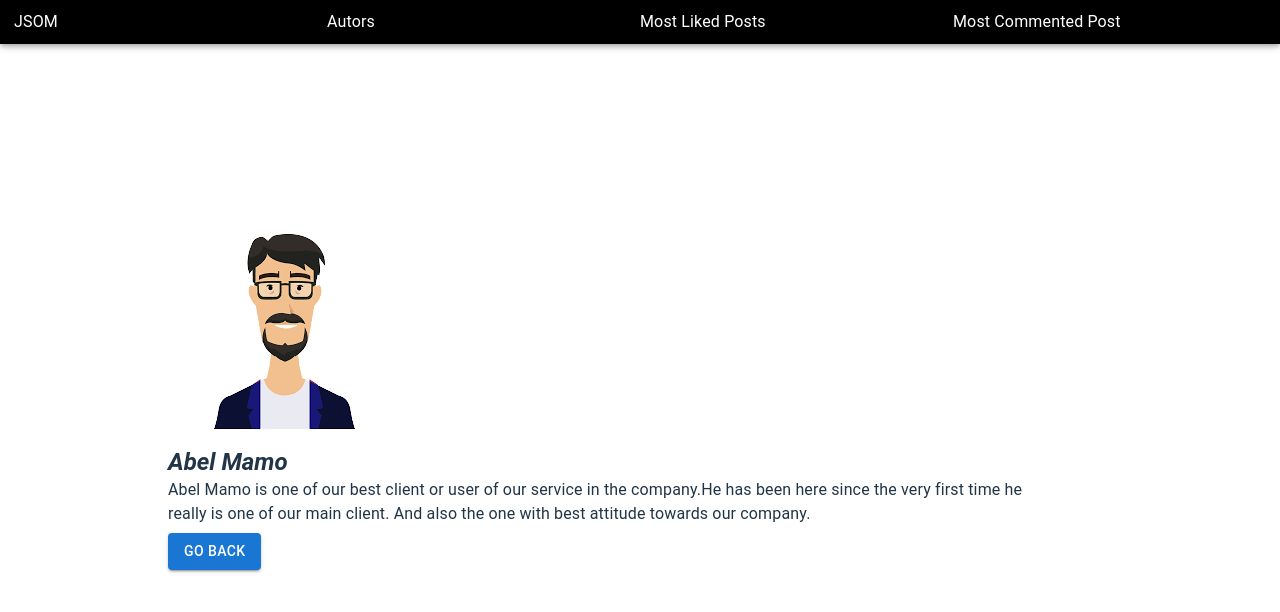
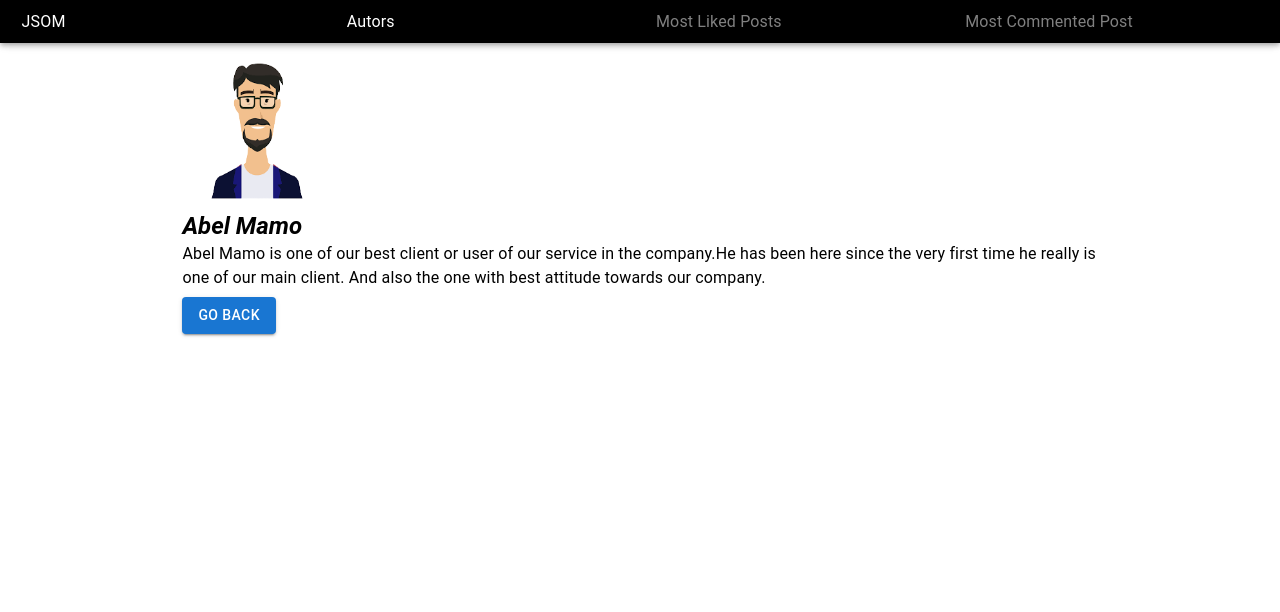
Before and after one commit to SolomonMuhyeY/ReactUserProfileNavigator3.0, a React (Vite) app: page /UserDescription/1 in a window 1280 px wide. Shown: the top 612 px of the page. Built offline with nearby package versions, Linux system fonts and the light colour scheme.

Commit message:
some mod

```diff
--- a/index.html
+++ b/index.html
@@ -1,13 +1,16 @@
 <!DOCTYPE html>
 <html lang="en">
+
 <head>
   <meta charset="UTF-8" />
   <link rel="icon" type="image/svg+xml" href="/vite.svg" />
   <meta name="viewport" content="width=device-width, initial-scale=1.0" />
-    <title>Vite + React</title>
+  <title>ReactUserProfileNavigator : using Material UI</title>
 </head>
+
 <body>
   <div id="root"></div>
   <script type="module" src="/src/main.jsx"></script>
 </body>
+
 </html>
--- a/src/components/NavBar.jsx
+++ b/src/components/NavBar.jsx
@@ -1,33 +1,72 @@
 import React from "react";
-import {
-  AppBar,
-  List,
-  ListItem,
-  ListItemText,
-  Typography,
-} from "@mui/material";
+import { AppBar, List, ListItem, ListItemText } from "@mui/material";
+
 export default function NavBar() {
   return (
-    <AppBar sx={{ bgcolor: "black" }}>
+    <AppBar sx={{ bgcolor: "black", mb: "1rem" }}>
       <List
         component='nav'
         sx={{
           display: "flex",
-          mx: 1,
-          justifyContent: "space-between",
-          p: "6px",
+          mb: 0,
+          p: 0.7,
+          fontSize: 12,
+          justifyContent: "end",
         }}
       >
-        <ListItem sx={{ p: 0 }}>
+        <ListItem
+          sx={{
+            p: 0,
+            ":hover": {
+              scale: "1.009",
+            },
+            transition: "all",
+            transitionDuration: "800ms",
+            cursor: "pointer",
+            mx: 2,
+          }}
+        >
           <ListItemText>JSOM</ListItemText>
         </ListItem>
-        <ListItem sx={{ p: 0 }}>
+        <ListItem
+          sx={{
+            p: 0,
+            ":hover": {
+              scale: "1.009",
+            },
+            transition: "all",
+            transitionDuration: "800ms",
+            cursor: "pointer",
+          }}
+        >
           <ListItemText primary='Autors' />
         </ListItem>
-        <ListItem sx={{ p: 0 }}>
+        <ListItem
+          sx={{
+            p: 0,
+            ":hover": {
+              scale: "1.009",
+            },
+            transition: "all",
+            transitionDuration: "800ms",
+            cursor: "pointer",
+            color: "gray",
+          }}
+        >
           <ListItemText primary='Most Liked Posts' />
         </ListItem>
-        <ListItem sx={{ p: 0 }}>
+        <ListItem
+          sx={{
+            p: 0,
+            ":hover": {
+              scale: "1.009",
+            },
+            transition: "all",
+            transitionDuration: "800ms",
+            cursor: "pointer",
+            color: "gray",
+          }}
+        >
           <ListItemText>Most Commented Post</ListItemText>
         </ListItem>
       </List>
--- a/src/components/User.jsx
+++ b/src/components/User.jsx
@@ -6,23 +6,23 @@ export default function User({ client }) {
   return (
     <Box
       sx={{
-        borderRadius: "10px",
+        borderRadius: "5px",
         py: "0.5rem",
         px: "0.85rem",
         my: "16px",
-        mx: "auto",
+        mx: "14px",
         textAlign: "center",
         boxShadow: "2px 0 1px 0 #ddd, -2px 0 1px 0 #ddd, 0 2px 1px 0 #ddd",
         ":hover": {
-          scale: "1.05",
+          scale: "1.035",
           transition: "ease-in-out",
-          transitionDuration: "2000ms",
+          transitionDuration: "1400ms",
         },
       }}
     >
       <img src={client.img} />
       <Typography
-        variant='h6'
+        variant='body1'
         sx={{ fontStyle: "italic", fontWeight: "bolder" }}
       >
         {client.name}
@@ -35,6 +35,7 @@ export default function User({ client }) {
             py: "3px",
             px: "5px",
             fontSize: "small",
+            fontWeight: "bold",
             wordSpacing: "-2px",
             borderRadius: "5px",
             ":hover": {
@@ -45,7 +46,6 @@ export default function User({ client }) {
             transition: "ease-in-out",
             my: "0.56rem",
           }}
-          className='bg-blue-600 p-1 my-3 rounded transition duration-1000 ease  hover:bg-blue-500'
         >
           {client.btnMsg}
         </Button>
--- a/src/components/UserDescription.jsx
+++ b/src/components/UserDescription.jsx
@@ -15,7 +15,7 @@ function UserDescription() {
     return <div>User not found</div>;
   }
   return (
-    <Container>
+    <Container variant='div'>
       <img src={user.img} alt={user.name} />
       <Typography
         variant='h5'
--- a/src/index.css
+++ b/src/index.css
@@ -1,69 +1,7 @@
-:root {
-  font-family: Inter, system-ui, Avenir, Helvetica, Arial, sans-serif;
-  line-height: 1.5;
-  font-weight: 400;
-
-  color-scheme: light dark;
-  color: rgba(255, 255, 255, 0.87);
-  background-color: #242424;
-
-  font-synthesis: none;
-  text-rendering: optimizeLegibility;
-  -webkit-font-smoothing: antialiased;
-  -moz-osx-font-smoothing: grayscale;
-  -webkit-text-size-adjust: 100%;
+body {
+  background: #fff;
 }
-
-a {
-  font-weight: 500;
-  color: #646cff;
-  text-decoration: inherit;
+img {
+  width: 150px;
+  height: 150px;
 }
-a:hover {
-  color: #535bf2;
-}
-
-body {
-  margin: 0;
-  display: flex;
-  place-items: center;
-  min-width: 320px;
-  min-height: 100vh;
-}
-
-h1 {
-  font-size: 3.2em;
-  line-height: 1.1;
-}
-
-button {
-  border-radius: 8px;
-  border: 1px solid transparent;
-  padding: 0.6em 1.2em;
-  font-size: 1em;
-  font-weight: 500;
-  font-family: inherit;
-  background-color: #1a1a1a;
-  cursor: pointer;
-  transition: border-color 0.25s;
-}
-button:hover {
-  border-color: #646cff;
-}
-button:focus,
-button:focus-visible {
-  outline: 4px auto -webkit-focus-ring-color;
-}
-
-@media (prefers-color-scheme: light) {
-  :root {
-    color: #213547;
-    background-color: #ffffff;
-  }
-  a:hover {
-    color: #747bff;
-  }
-  button {
-    background-color: #f9f9f9;
-  }
-}
```
Lines whose indentation alone changed are shown as unchanged.
